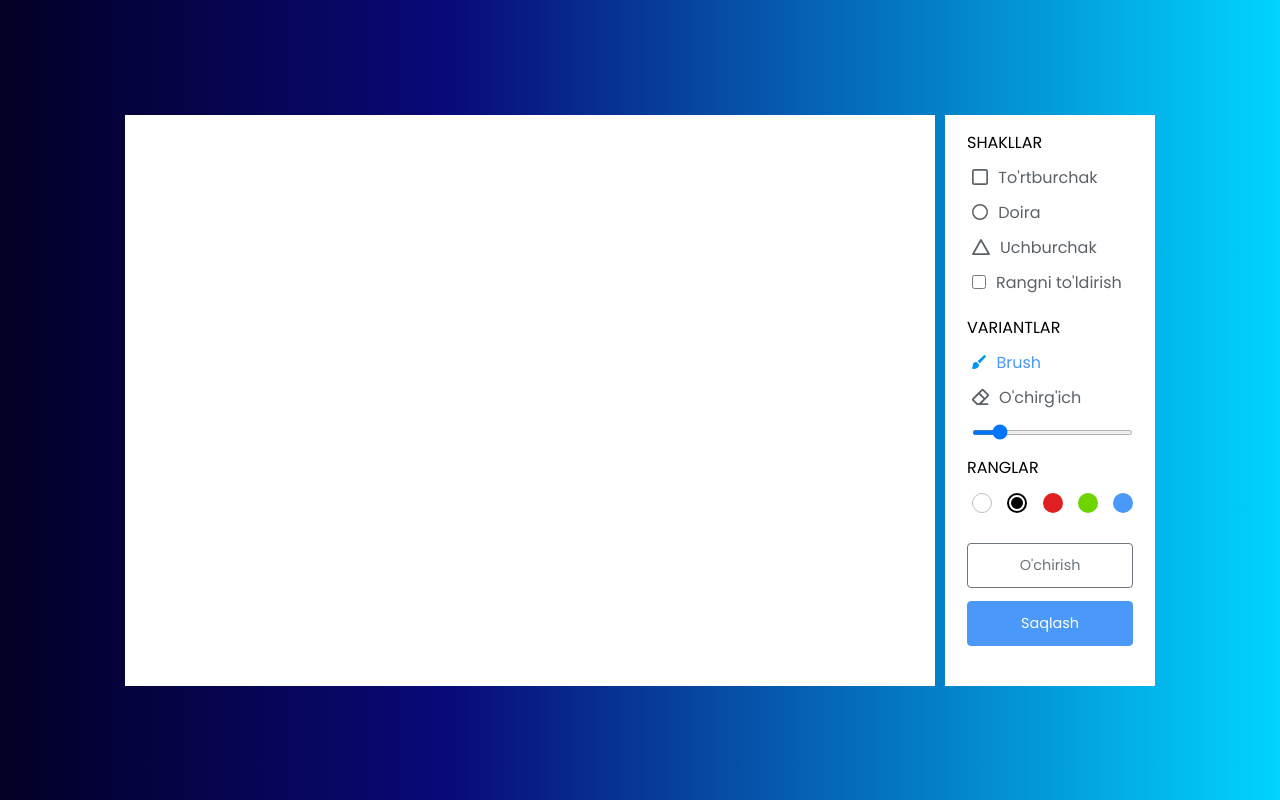
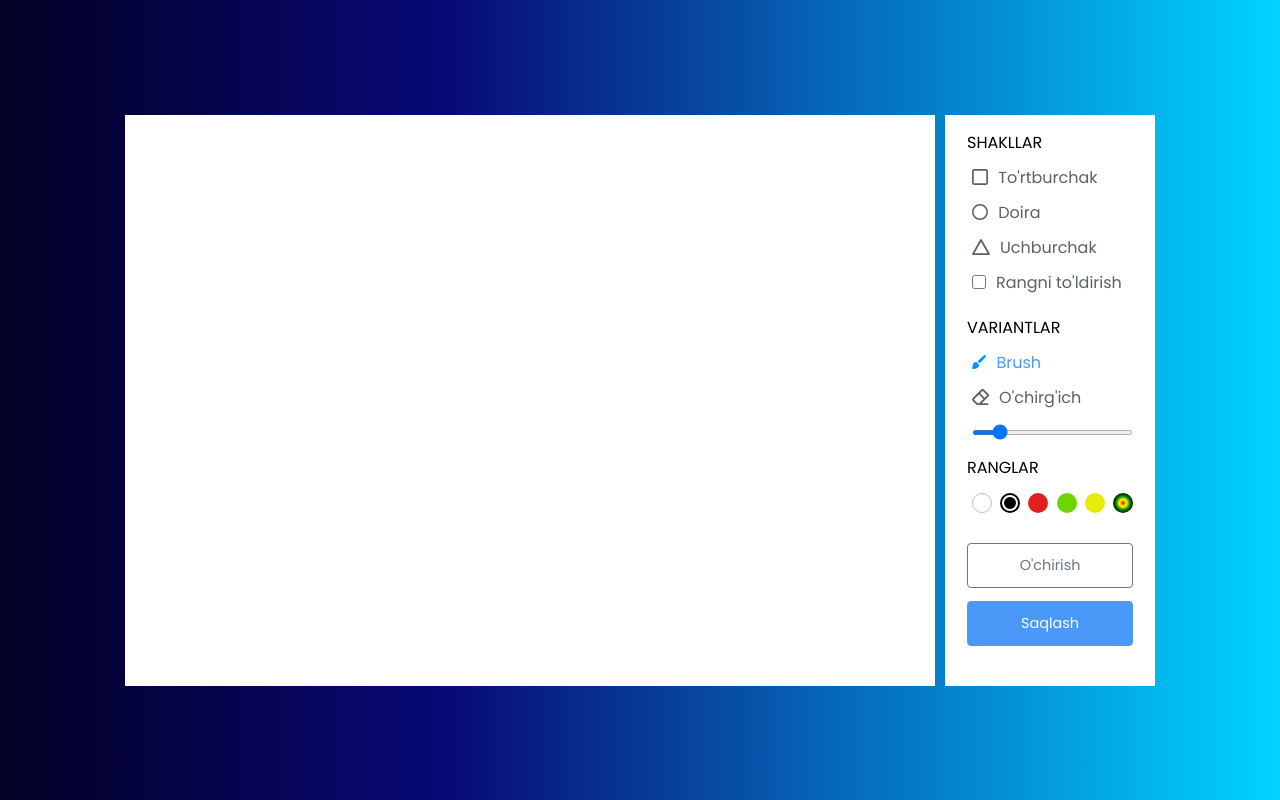
Before and after one commit to akmaljonmuhammadjonov07/Paint_App, a plain HTML site: page index.html in a window 1280 px wide. Drawn offline with Linux system fonts and the light colour scheme.

```diff
--- a/css/style.css
+++ b/css/style.css
@@ -98,7 +98,10 @@
 	background-color: #6dd400;
 }
 .colors .option:nth-child(5) {
-	background-color: #4a98f7;
+	background-color: #e5eb0b;
+}
+.colors .option:nth-child(6) {
+	background-image: radial-gradient(red, yellow, green, black, blue);
 }
 .colors .option.selected::before {
 	position: absolute;
--- a/index.html
+++ b/index.html
@@ -59,6 +59,7 @@
 					<li class="option selected"></li>
 					<li class="option"></li>
 					<li class="option"></li>
+					<li class="option"></li>
 					<li class="option">
 						<input type="color" id="color-picker" value="#4a98f7" />
 					</li>
```
